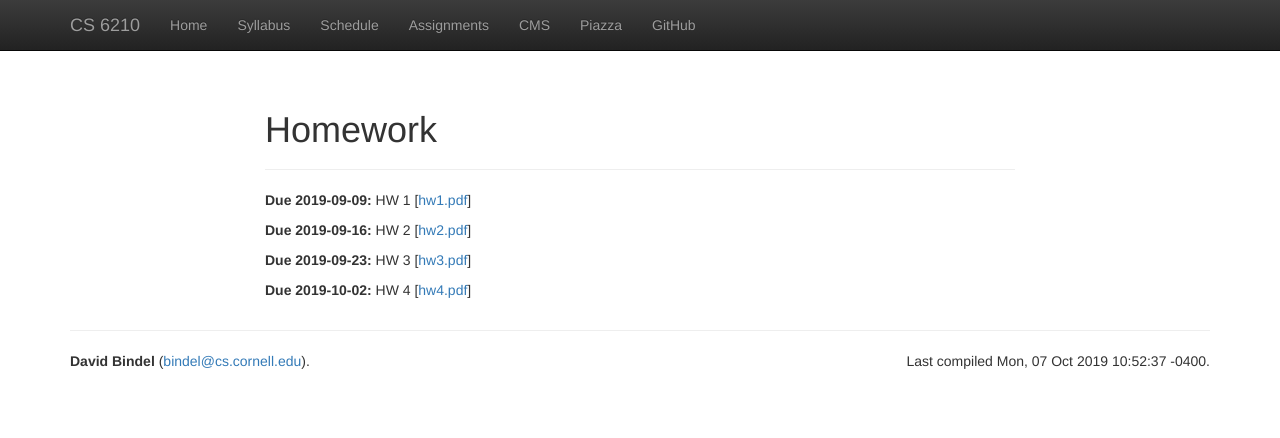
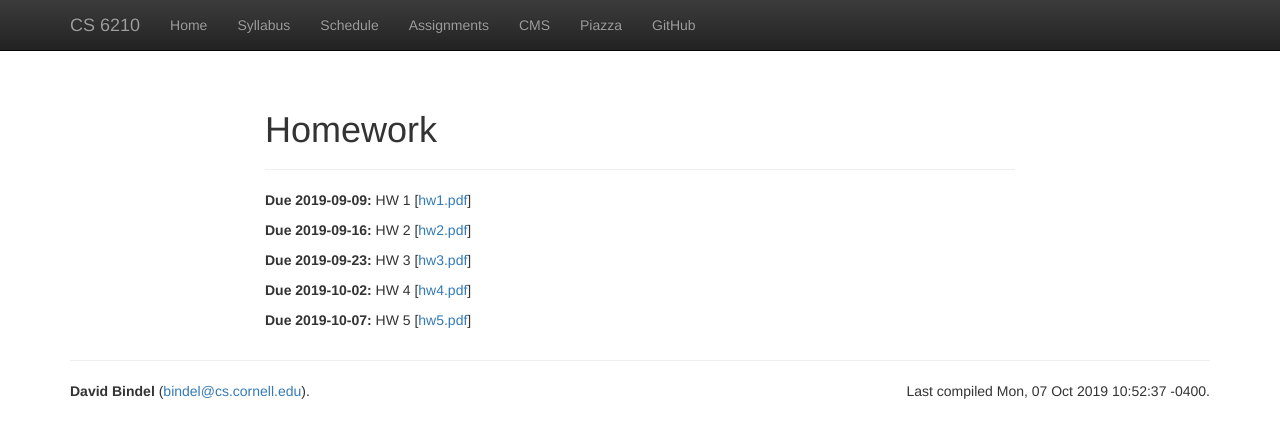
Before and after one commit to dbindel/cs6210-f19, a Jekyll site: the page built from web/homework.html, in a window 1280 px wide. Shown: the top 438 px of the page. Built offline with Jekyll 4.4.1, drawn with Linux system fonts in a browser that asks for light colours; nearby versions of some CDN libraries.

Commit message:
Added HW 5.

```diff
--- a/web/_data/hw.yml
+++ b/web/_data/hw.yml
@@ -18,3 +18,8 @@
   text: HW 4
   files:
    - hw4.pdf
+-
+  due: 2019-10-07
+  text: HW 5
+  files:
+   - hw5.pdf
--- a/web/_data/lectures.yml
+++ b/web/_data/lectures.yml
@@ -93,6 +93,7 @@
   notes: 2019-09-30.pdf
   hw:
     - info: HW 5 (due 10/7)
+      file: hw5.pdf
 -
   date: 2019-10-02
   info: Introduction to least squares
```
Also changed, not shown: 6 other files.
